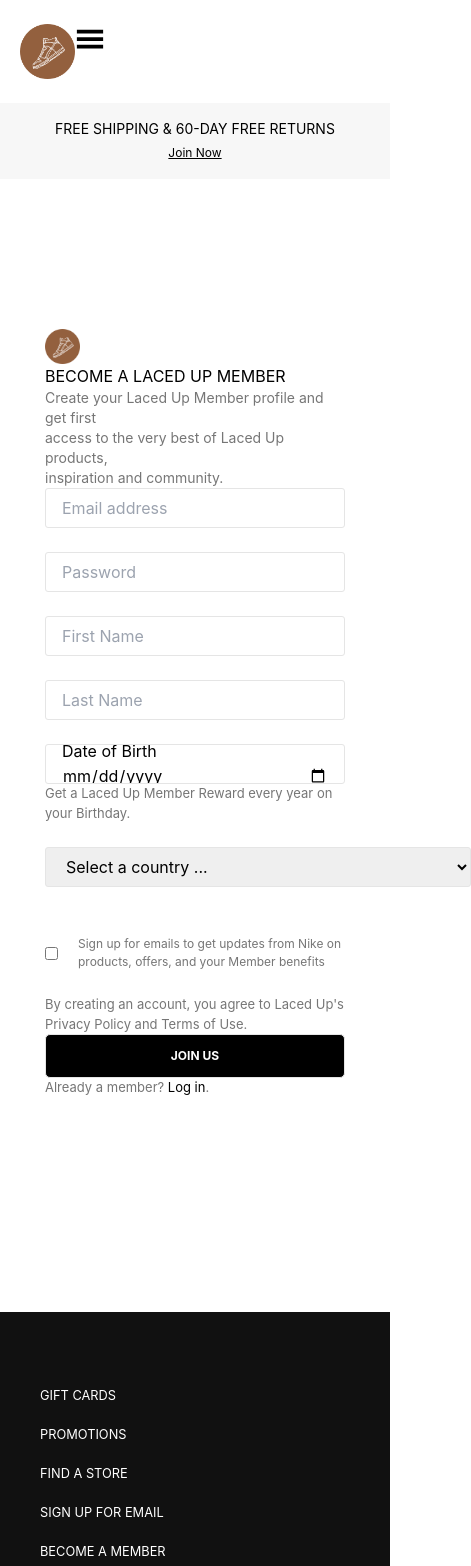
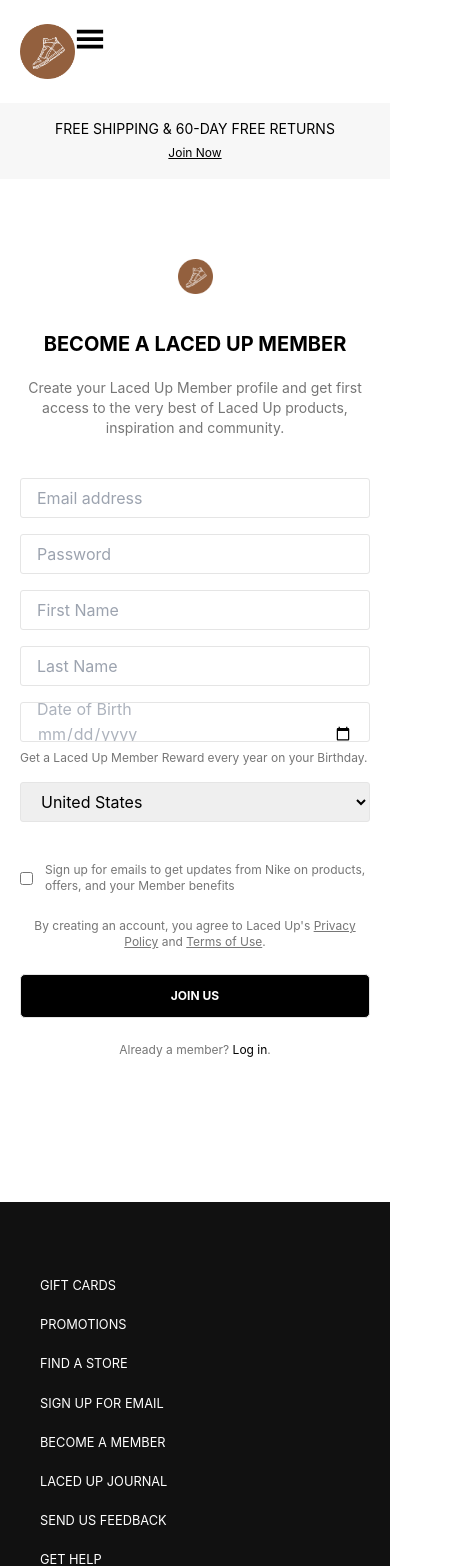
Before and after one commit to ruthmatieu/laced-up, a React (Create React App) app: page /membership in a window 390 px wide. Shown: the top 1566 px of the page, 471 px wide, since content can reach past the window. Built offline with nearby package versions, Linux system fonts and the light colour scheme.

Commit message:
update login/register

```diff
--- a/src/App.js
+++ b/src/App.js
@@ -41,7 +41,7 @@
           <Route exact path='/kids-shoes' element={<Kids data={data} addToCart={addToCart}/>}/>
           <Route exact path='/new-releases' element={<NewRelease data={data} addToCart={addToCart}/>}/>
           <Route exact path='/shoe/:id' element={<ShoeItem data={data} addToCart={addToCart} cartItems={cart}/>}/>
-          <Route exact path='/cart' element={<Cart cartItems={cart} totalPrice={totalPrice}/>}/>
+          <Route exact path='/cart' element={<Cart data={data} cartItems={cart} totalPrice={totalPrice}/>}/>
           <Route exact path='/sign-in' element={<Login/>}/>
           <Route exact path='/membership' element={<Register/>}/>
         </Routes>
--- a/src/components/cart/index.js
+++ b/src/components/cart/index.js
@@ -1,4 +1,4 @@
-import React from "react";
+import React, { useState } from "react";
 import {useParams} from 'react-router-dom';
 import EmptyCart from './EmptyCart';
 import styled from 'styled-components';
@@ -7,18 +7,21 @@
 import Footer from '../footer';
 
 
-const Cart = ({length, cartItems, totalPrice}) => {
+const Cart = ({data, cartItems, totalPrice}) => {
 
-    console.log('cart items', cartItems)
-    const params = useParams();
-    console.log('params', params)
+    //console.log('cart items', cartItems)
+    //const params = useParams();
+    //console.log('params', params)
+
+    const [list, setList] = useState(cartItems)
 
 
     //totals up item costs
-    const totalQty = cartItems.reduce((prev, curr) => {
-        return prev + curr.qty
-    }, 0);
-    console.log('total qty:',totalQty)
+    // const totalQty = cartItems.reduce((prev, curr) => {
+    //     return prev + curr.qty
+    // }, 0);
+
+    //console.log('total qty:',totalQty)
 
    document.title = `LacedUp | My Cart (${cartItems.length})`;
 
@@ -29,11 +32,16 @@
         return number.toLocaleString('en-US', { style: 'currency', currency: 'USD' });
     }
 
-    const removeItem = () => {
-        // cartItems.filter((item) => (
-        //     item.id
-        // ))
-    }
+
+    const removeItem = (id) => {
+        console.log('original list: ', list)
+        const newList = list.filter((item, index) => item.product.id !== id)
+        //console.log(`item removed`)
+        setList(newList)
+
+        console.log('new list: ', list)
+
+    };
 
     const editItem = () => {
         //
@@ -74,7 +82,7 @@
                                 <div>
                                     <h3>{item.product.name}</h3>
                                     <h5>Qty: {item.qty}</h5>
-                                    <p onClick={removeItem}>Remove</p>
+                                    <button className="remove-btn" type="button" onClick={() => removeItem(item.product.id)}>Remove</button>
                                 </div>
                                 <p>${item.product.price}</p>
 
@@ -130,6 +138,20 @@
 .product-checkout {
     margin: 0 20px;
 }
+
+.remove-btn {
+    border: none;
+    background-color: #111;
+    font-size: 12px;
+    color: #FFF;
+    height: 2rem;
+    border-radius: 25px;
+    width: 6rem;
+}
+
+.remove-btn:hover {
+    background-color: #404040;
+}
 @media only screen and ${breakpoint.device.xl} {
 
     display: flex;
--- a/src/user/Login.js
+++ b/src/user/Login.js
@@ -83,12 +83,12 @@
         <div>
             <Nav/>
             <ShippingBanner/>
-        <Wrapper>
+        <Wrapper className="py-20 md:py-40">
             <form onSubmit={submitHandler}>
-                <img src={logo} alt='company logo' style={{width: '35px'}}/>
-                <h2 style={{textTransform: 'uppercase'}}>Your account for<br/> everything Laced Up</h2>
-                <div className='input-wrapper'>
-                <label htmlFor='email'>
+                <img src={logo} alt='company logo' style={{width: '35px', display: 'block', margin: '0 auto'}}/>
+                <h2 className="text-xl md:text-2xl font-bold leading-none my-10 uppercase text-center">Your account for<br/> everything Laced Up</h2>
+                <div className="mx-5 -space-y-2">
+                    <label htmlFor='email' className="grid place-items-center">
                         <input
                             type='email'
                             id='email'
@@ -100,7 +100,7 @@
                         {(errorState.email.length > 0) ? <p className='error'>{errorState.email}</p>: null}
                     </label>
                     <br/>
-                <label htmlFor='password'>
+                    <label htmlFor='password' className="grid place-items-center">
                         <input
                             type='password'
                             id='password'
@@ -114,24 +114,27 @@
                 </div>
 
                 <br/>
-                <div style={{display: 'flex', justifyContent: 'space-between'}}>
-                    <label htmlFor='isSignedIn' style={{display: 'flex'}}>
+                <div className="mx-5 flex justify-between">
+                    <label htmlFor='isSignedIn' className="flex">
                         <input
                             type='checkbox'
                             id='isSignedIn'
                             name='isSignedIn'
                             value={form.checkbox}
                         />
-                        <p style={{ margin: '0', fontSize: '13px', color: '#767676'}}>Keep me signed in</p>
+                        <p  className="text-xs pl-2" style={{ margin: '0',color: '#767676'}}>Keep me signed in</p>
                     </label>
-                    <p style={{ margin: '0', fontSize: '13px', color: '#BFBFBF'}}>Forgot password?</p>
+                    <p className="text-xs" style={{ margin: '0', color: '#BFBFBF'}}>Forgot password?</p>
                 </div>
 
 
                 <br/>
-                <p style={{fontSize: '13px', color: '#767676'}}>By logging in, you agree to Laced Up's Privacy Policy and Terms of Use.</p>
-                <button type='submit' className='submit'>Sign in</button>
-                <p style={{fontSize: '13px', color: '#767676'}}>Not a member? <Link to='/membership' style={{color: '#000'}}>Join Us</Link>.</p>
+                <p className="mx-14 text-center text-xs pb-8" style={{color: '#767676'}}>By logging in, you agree to Laced Up's <span className="underline">Privacy Policy</span> and <span className="underline">Terms of Use</span>.</p>
+                <div className="px-5 flex flex-col items-center justify-center" style={{margin: '0 auto'}}>
+                    <button className="mx-5 submit" type='submit'>Sign in</button>
+                    <p className="text-xs my-4" style={{color: '#767676'}}>Not a member? <Link to='/membership' style={{color: '#000'}}>Join Us</Link>.</p>
+                </div>
+
             </form>
 
         </Wrapper>
@@ -144,14 +147,10 @@
 export default Login;
 
 const Wrapper = styled.div`
-    padding: 150px 0 150px 0;
-    max-width: 300px;
+    max-width: 400px;
     margin: 0 auto;
 
-    label {
-        display: grid;
-        place-items: center;
-    }
+
     input[type='email'] {
         width: 100%;
         height: 40px;
@@ -165,9 +164,6 @@
         border: 1px solid #E5E5E5;
         border-radius: 3px;
         padding: 0 16px;
-    }
-    .input-wrapper {
-        margin: 0 20px;
     }
       .error {
           margin: 0;
--- a/src/user/Register.js
+++ b/src/user/Register.js
@@ -103,15 +103,17 @@
         <div>
         <Nav/>
         <ShippingBanner/>
-        <Wrapper >
+        <Wrapper className="py-20 md:py-40">
             <form onSubmit={submitHandler}>
-                <img src={logo} alt='company logo' style={{width: '35px'}}/>
-                <h2 style={{textTransform: 'uppercase'}}>Become a Laced Up member</h2>
+                <img src={logo} alt='company logo' style={{width: '35px', display: 'block', margin: '0 auto'}}/>
+                <div className="my-10 text-center">
+                    <h2 className="uppercase text-xl md:text-2xl font-bold leading-none pb-6">Become a Laced Up member</h2>
                     <p style={{fontSize: '14px', color: '#767676', lineHeight: '20px'}}>Create your Laced Up Member profile and get first <br/>access
                         to the very best of Laced Up products, <br/>inspiration and community.
                     </p>
-                <div className='input-wrapper'>
-                <label htmlFor='email'>
+                </div>
+                <div className='mx-5 -space-y-2'>
+                <label htmlFor='email' className="grid place-items-center">
                     <input
                         type='email'
                         id='email'
@@ -123,7 +125,7 @@
                     {(errorState.email.length > 0) ? <p className='error'>{errorState.email}</p>: null}
                 </label>
                 <br/>
-                <label htmlFor='password'>
+                <label htmlFor='password' className="grid place-items-center">
                     <input
                         type='password'
                         id='password'
@@ -135,7 +137,7 @@
                     {(errorState.password.length > 0) ? <p className='error'>{errorState.password}</p>: null}
                 </label>
                 <br/>
-                <label htmlFor='firstName'>
+                <label htmlFor='firstName' className="grid place-items-center">
                     <input
                         type='text'
                         id='firstName'
@@ -147,7 +149,7 @@
                     {(errorState.firstName.length > 0) ? <p className='error'>{errorState.firstName}</p>: null}
                 </label>
                 <br/>
-                <label htmlFor='lastName'>
+                <label htmlFor='lastName' className="grid place-items-center">
                     <input
                         type='text'
                         id='lastName'
@@ -159,7 +161,7 @@
                     {(errorState.lastName.length > 0) ? <p className='error'>{errorState.lastName}</p>: null}
                 </label>
                 <br/>
-                <label htmlFor='dob'>
+                <label htmlFor='dob' className="grid place-items-center">
                     <input
                         type='date'
                         id='dob'
@@ -174,7 +176,7 @@
                     />
                     {(errorState.dob.length > 0) ? <p className='error'>{errorState.dob}</p>: null}
                 </label>
-                <p style={{fontSize: '13px', color: '#767676'}}>Get a Laced Up Member Reward every year on your Birthday.</p>
+                <p className="text-xs pt-4" style={{color: '#767676'}}>Get a Laced Up Member Reward every year on your Birthday.</p>
                 <br/>
                 <label htmlFor='country' className='country'>
                     <select name="country" id="country">
@@ -289,7 +291,7 @@
                             <option value="TT" label="Trinidad and Tobago">Trinidad and Tobago</option>
                             <option value="TC" label="Turks and Caicos Islands">Turks and Caicos Islands</option>
                             <option value="VI" label="U.S. Virgin Islands">U.S. Virgin Islands</option>
-                            <option value="US" label="United States">United States</option>
+                            <option value="US" label="United States" selected="selected">United States</option>
                             <option value="UY" label="Uruguay">Uruguay</option>
                             <option value="VE" label="Venezuela">Venezuela</option>
                         </optgroup>
@@ -473,7 +475,7 @@
                 </label> */}
                 <br/>
                 <div style={{display: 'flex'}}>
-                    <label htmlFor='updates'>
+                    <label htmlFor='updates' className="grid place-items-center">
                         <input
                             className='aye'
                             type='checkbox'
@@ -486,13 +488,16 @@
                         {/* {(errorState.updates.length > 0) ? <p className='error'>{errorState.updates}</p>: null} */}
                     </label>
 
-                    <p style={{fontSize: '12px', color: '#767676', margin: '0', textAlign: 'left', paddingLeft: '20px'}}>Sign up for emails to get updates from Nike on products, offers, and your Member benefits</p>
+                    <p className="text-xs pl-3" style={{ color: '#767676', margin: '0'}}>Sign up for emails to get updates from Nike on products, offers, and your Member benefits</p>
                 </div>
                 </div>
                 <br/>
-                <p style={{fontSize: '13px', color: '#767676'}}>By creating an account, you agree to Laced Up's Privacy Policy and Terms of Use.</p>
+                <div className="px-5 flex flex-col items-center justify-center" style={{margin: '0 auto'}}>
+                    <p className="text-xs text-center pb-6" style={{color: '#767676'}}>By creating an account, you agree to Laced Up's <span className="underline">Privacy Policy</span> and <span className="underline">Terms of Use</span>.</p>
                     <button type='submit' className='submit'>Join us</button>
-                <p style={{fontSize: '13px', color: '#767676'}}>Already a member? <Link to='/sign-in' style={{color: '#000'}}>Log in</Link>.</p>
+                    <p className="text-xs pt-6" style={{color: '#767676'}}>Already a member? <Link to='/sign-in' style={{color: '#000'}}>Log in</Link>.</p>
+                </div>
+
             </form>
 
         </Wrapper>
@@ -505,13 +510,9 @@
 export default Register;
 
 const Wrapper = styled.div`
-    padding: 150px 0 150px 0;
-    max-width: 300px;
+    max-width: 400px;
     margin: 0 auto;
-    label {
-        display: grid;
-        place-items: center;
-    }
+
     input[type='text'] {
         width: 100%;
         height: 40px;
@@ -537,6 +538,7 @@
     input[type='date'] {
         width: 100%;
         height: 40px;
+        color: #ADB3BD;
         border: 1px solid #E5E5E5;
         border-radius: 3px;
         padding: 0 16px;
@@ -549,17 +551,23 @@
       input[type="date"]:valid:before {
         content: '';
       }
+
     .country {
         display: grid;
         place-items: center;
     }
     select {
-        max-width: 100%;
+        width: 100%;
         height: 40px;
         border: 1px solid #E5E5E5;
         border-radius: 3px;
         padding: 0 16px;
     }
+
+    select > option {
+        color: red;
+    }
+
     .error {
         margin: 0;
         color: red;
```
Lines whose indentation alone changed are shown as unchanged.
